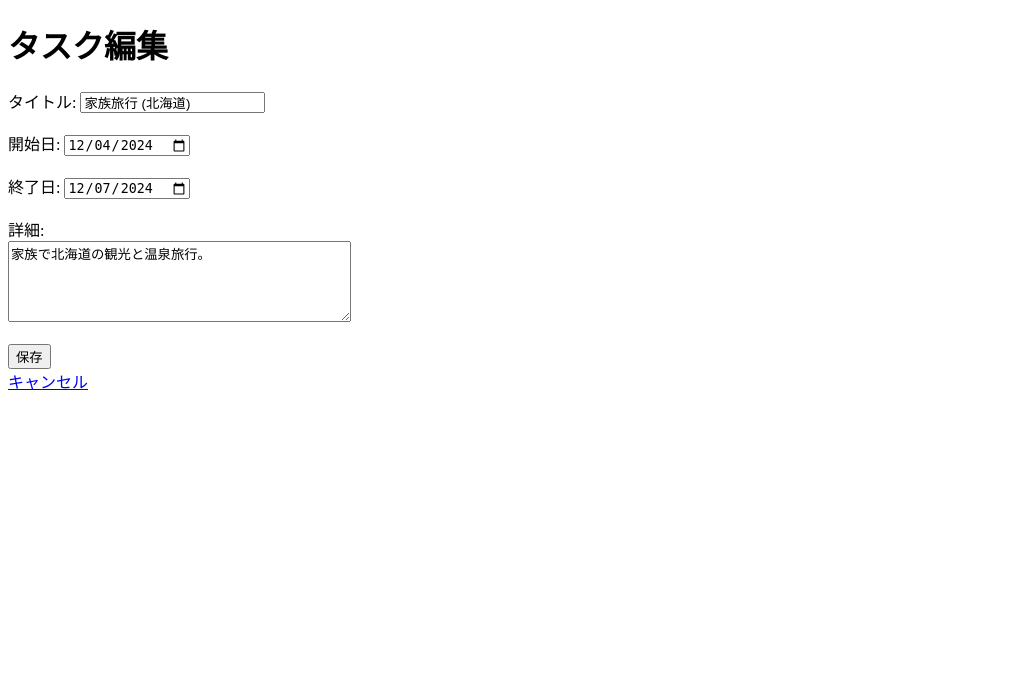
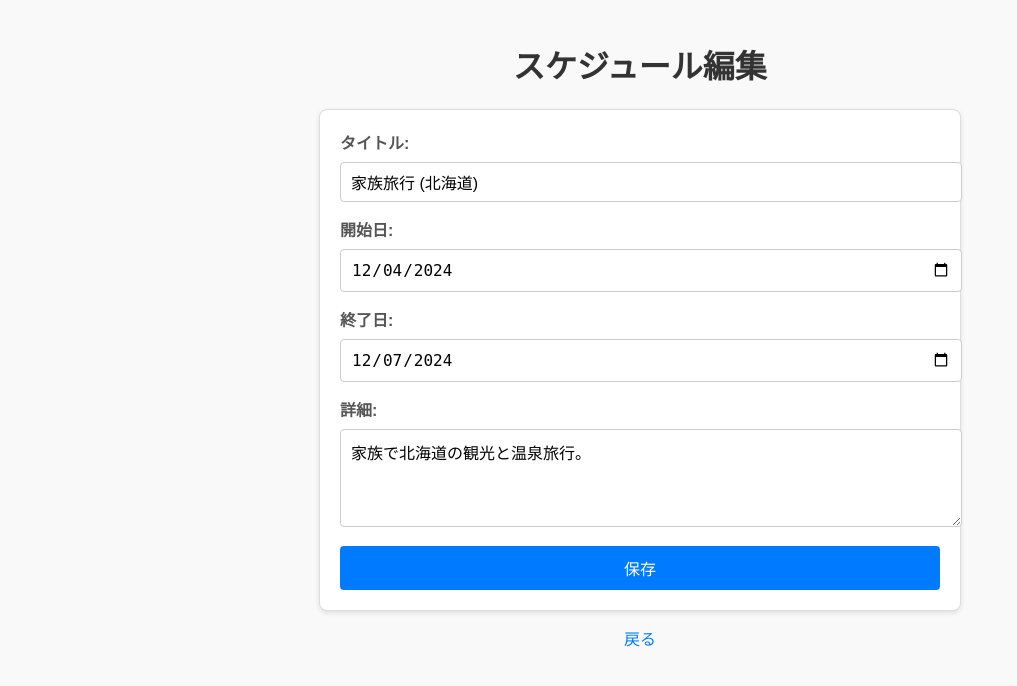
Before and after one commit to 2024AIT-OOP2-G05/TodoCalendar, a Flask app: page /edit_schedule/1 in a window 1280 px wide. Shown: the top 686 px of the page, without its empty margins (0-1017 px from the left). Run offline with Flask 3, Linux system fonts and the light colour scheme.

Commit message:
スケジュールの編集画面を見やすくしました

```diff
--- a/templates/edit_schedule.html
+++ b/templates/edit_schedule.html
@@ -3,26 +3,97 @@
 <head>
     <meta charset="UTF-8">
     <meta name="viewport" content="width=device-width, initial-scale=1.0">
-    <title>タスク編集</title>
+    <title>スケジュール編集</title>
+    <style>
+        body {
+            font-family: Arial, sans-serif;
+            background-color: #f9f9f9;
+            margin: 0;
+            padding: 20px;
+        }
+
+        h1 {
+            text-align: center;
+            color: #333;
+        }
+
+        form {
+            max-width: 600px;
+            margin: 0 auto;
+            background: #fff;
+            padding: 20px;
+            border: 1px solid #ddd;
+            border-radius: 8px;
+            box-shadow: 0 2px 5px rgba(0, 0, 0, 0.1);
+        }
+
+        label {
+            display: block;
+            margin-bottom: 8px;
+            font-weight: bold;
+            color: #555;
+        }
+
+        input[type="text"],
+        input[type="date"],
+        textarea {
+            width: 100%;
+            padding: 10px;
+            margin-bottom: 15px;
+            border: 1px solid #ccc;
+            border-radius: 4px;
+            font-size: 16px;
+        }
+
+        textarea {
+            resize: vertical;
+        }
+
+        button {
+            width: 100%;
+            background-color: #007bff;
+            color: white;
+            padding: 10px;
+            border: none;
+            border-radius: 4px;
+            font-size: 16px;
+            cursor: pointer;
+        }
+
+        button:hover {
+            background-color: #0056b3;
+        }
+
+        a {
+            display: block;
+            text-align: center;
+            margin-top: 15px;
+            color: #007bff;
+            text-decoration: none;
+        }
+
+        a:hover {
+            text-decoration: underline;
+        }
+    </style>
 </head>
 <body>
-    <h1>タスク編集</h1>
+    <h1>スケジュール編集</h1>
     <form method="POST">
         <label for="title">タイトル:</label>
-        <input type="text" id="title" name="title" value="{{ schedule['title'] }}" required><br><br>
+        <input type="text" id="title" name="title" value="{{ schedule.title }}" required>
 
         <label for="start_date">開始日:</label>
-        <input type="date" id="start_date" name="start_date" value="{{ schedule['start_date'] }}" required><br><br>
+        <input type="date" id="start_date" name="start_date" value="{{ schedule.start_date }}" required>
 
         <label for="end_date">終了日:</label>
-        <input type="date" id="end_date" name="end_date" value="{{ schedule['end_date'] }}" required><br><br>
+        <input type="date" id="end_date" name="end_date" value="{{ schedule.end_date }}" required>
 
-        <label for="details">詳細:</label><br>
-        <textarea id="details" name="details" rows="5" cols="40" required>{{ schedule['details'] }}</textarea><br><br>
+        <label for="details">詳細:</label>
+        <textarea id="details" name="details" rows="4" required>{{ schedule.details }}</textarea>
 
         <button type="submit">保存</button>
     </form>
-
-    <a href="{{ url_for('view_schedules') }}">キャンセル</a>
+    <a href="{{ url_for('view_schedules') }}">戻る</a>
 </body>
 </html>
```
